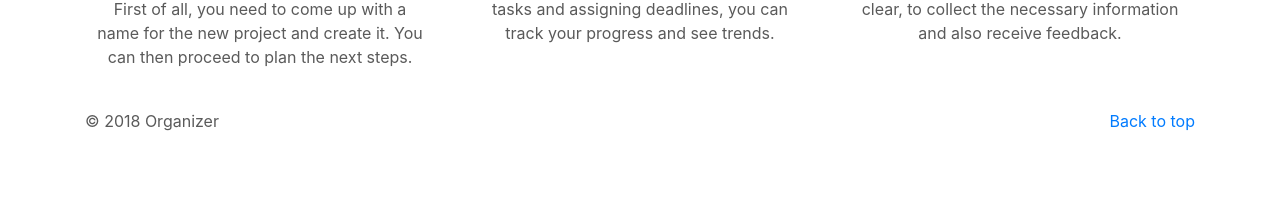
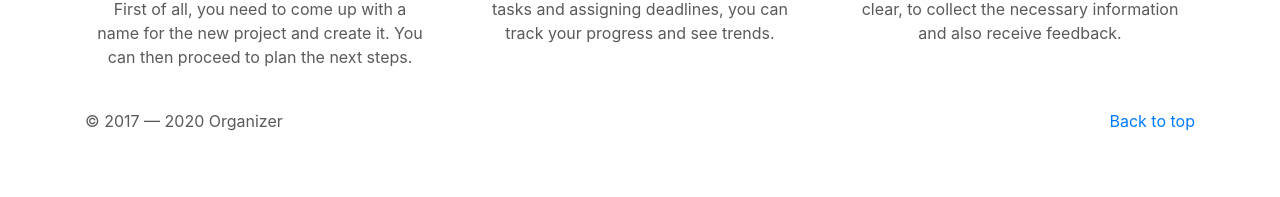
Before and after one commit to ptaiga/organizer, a Django app: page / in a window 1280 px wide. Shown: the part 669-866 px from the top of the page. Run offline with Django 3.2, Linux system fonts and the light colour scheme; some libraries are stand-ins or nearby versions.

Commit message:
Change year in the end of introduction page

```diff
--- a/organizer/templates/organizer/intro.html
+++ b/organizer/templates/organizer/intro.html
@@ -173,7 +173,7 @@
       <!-- FOOTER -->
       <footer class="container">
         <p class="float-right"><a href="#">Back to top</a></p>
-        <p>&copy; 2018 Organizer <!-- &middot; <a href="#">Privacy</a> &middot; <a href="#">Terms</a --></p>
+        <p>&copy; 2017 &mdash; 2020 Organizer <!-- &middot; <a href="#">Privacy</a> &middot; <a href="#">Terms</a --></p>
       </footer>
     </main>
 
```
Also changed, not shown: README.md.
